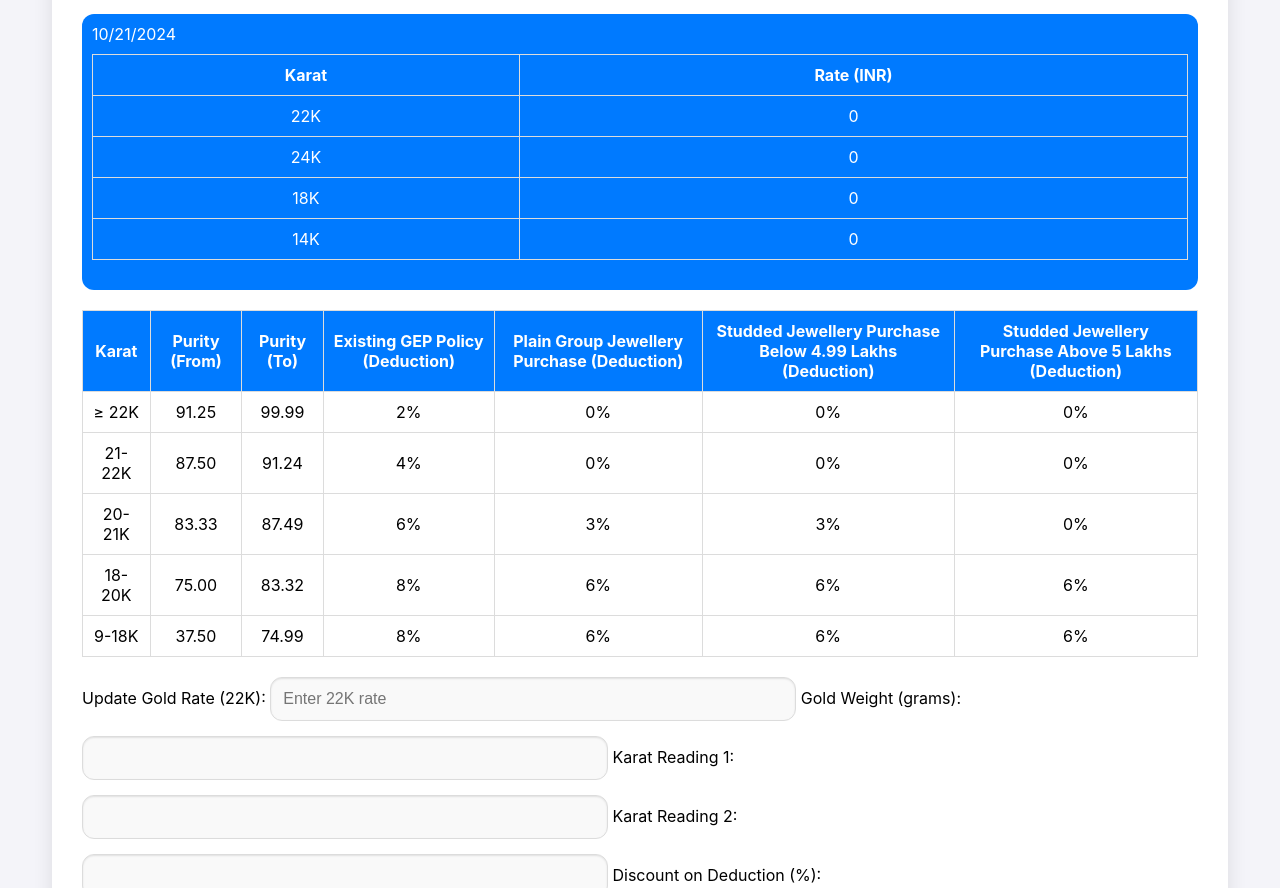
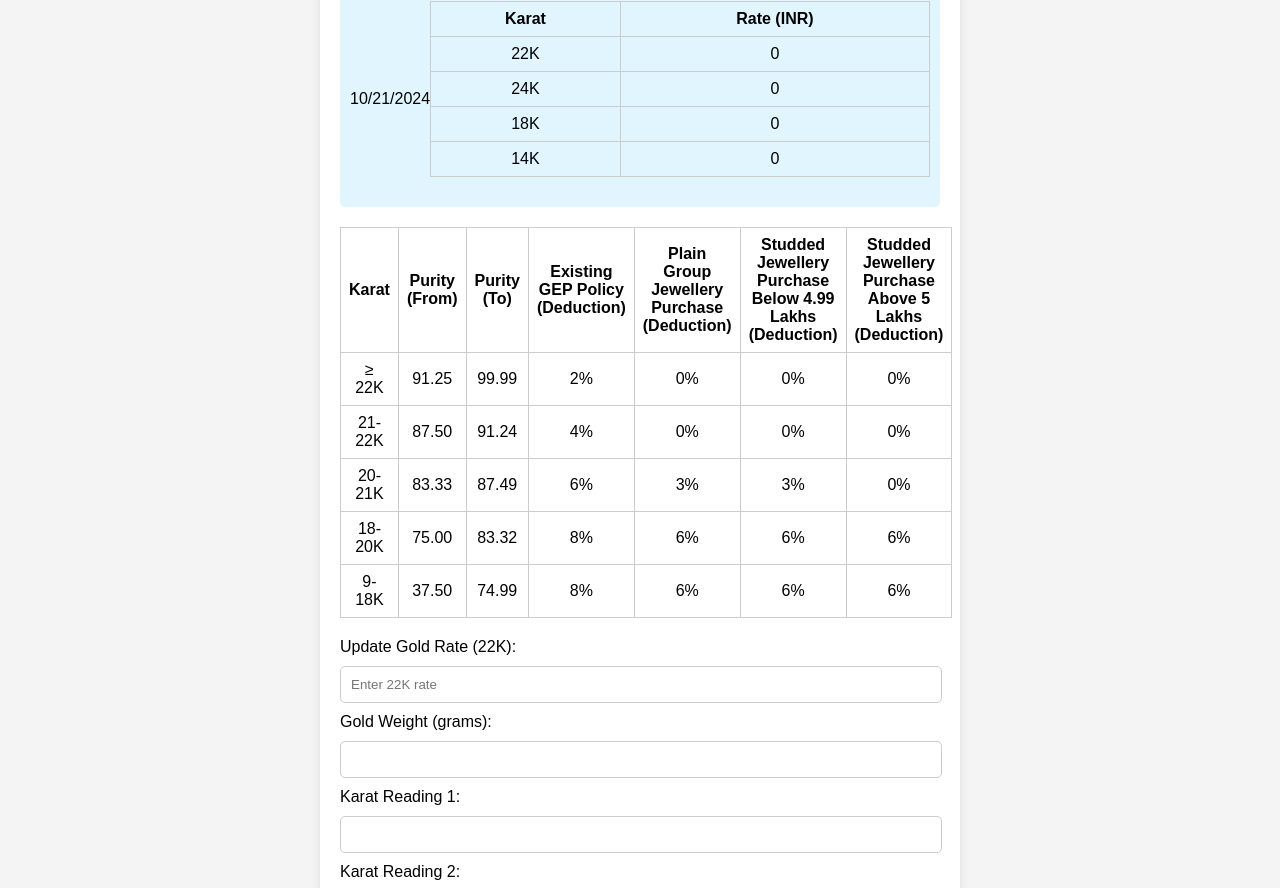
Before and after one commit to PrabhatKr0607/gep_calculator, a plain HTML site: page index.html in a window 1280 px wide. Shown: the part 129-1017 px from the top of the page. Drawn offline with Linux system fonts and the light colour scheme.

Commit message:
Update 4

```diff
--- a/script.js
+++ b/script.js
@@ -41,10 +41,8 @@ document.addEventListener("DOMContentLoaded", () => {
         const karat2 = parseFloat(document.getElementById("karat2").value);
         const discountOnDeduction = parseFloat(document.getElementById("discountOnDeduction").value);
 
-        // Calculate average karat
+        // Calculate average karat and average purity
         const averageKarat = (karat1 + karat2) / 2;
-
-        // Calculate purity and deduction based on average karat
         let purity;
         let deduction;
 
@@ -76,11 +74,12 @@ document.addEventListener("DOMContentLoaded", () => {
         const result = document.getElementById("result");
         result.innerHTML = `
             <h3>Calculation Results:</h3>
-            <p>Purity Range: ${purity}</p>
-            <p>Total Value: ₹${totalValue.toFixed(2)}</p>
-            <p>Deduction: ₹${totalDeduction.toFixed(2)} (${deduction}%)</p>
-            <p>Discount on Deduction: ₹${discountValue.toFixed(2)} (${discountOnDeduction}%)</p>
-            <p><strong>Net Value: ₹${netValue.toFixed(2)}</strong></p>
+            <p><strong>Average Karatage:</strong> ${averageKarat.toFixed(2)} K</p>
+            <p><strong>Average Purity:</strong> ${purity}</p>
+            <p><strong>Total Value:</strong> ₹${totalValue.toFixed(2)}</p>
+            <p><strong>Deduction:</strong> ₹${totalDeduction.toFixed(2)} (${deduction}%)</p>
+            <p><strong>Discount on Deduction:</strong> ₹${discountValue.toFixed(2)} (${discountOnDeduction}%)</p>
+            <p><strong>Net Value:</strong> ₹${netValue.toFixed(2)}</p>
         `;
         result.style.opacity = 1; // Show result
     });
--- a/styles.css
+++ b/styles.css
@@ -1,145 +1,80 @@
-/* Base Styling */
 body {
-    font-family: -apple-system, BlinkMacSystemFont, 'Segoe UI', Roboto, 'Helvetica Neue', Arial, sans-serif;
-    background-color: #f4f4f9;
+    font-family: Arial, sans-serif;
     margin: 0;
-    padding: 20px;
+    padding: 0;
+    background-color: #f4f4f4;
 }
 
 .container {
-    max-width: 90%;
-    margin: 0 auto;
-    background-color: #fff;
-    padding: 30px; /* Increased padding for better spacing */
-    border-radius: 20px;
-    box-shadow: 0px 4px 20px rgba(0, 0, 0, 0.1);
+    width: 90%;
+    max-width: 600px;
+    margin: 20px auto;
+    background: #fff;
+    padding: 20px;
+    border-radius: 10px;
+    box-shadow: 0 0 10px rgba(0,0,0,0.1);
 }
 
 h1 {
     text-align: center;
-    font-size: 28px;
-    margin-bottom: 20px;
     color: #333;
-    padding: 10px; /* Added padding to the heading */
-    border-radius: 10px;
-    background-color: #e0f7fa; /* Light background to highlight the heading */
-    animation: fadeIn 0.5s; /* Added animation */
 }
 
-@keyframes fadeIn {
-    from { opacity: 0; }
-    to { opacity: 1; }
+.top-bar {
+    display: flex;
+    justify-content: space-between;
+    align-items: center;
+    padding: 10px;
+    background-color: #e1f5fe;
+    border-radius: 5px;
+    margin-bottom: 20px;
 }
 
-input {
-    width: 100%; /* Full width */
-    max-width: 500px; /* Increased maximum width for the input field */
-    padding: 12px;
-    font-size: 16px;
-    margin-bottom: 15px;
-    border: 1px solid #dcdcdc;
-    border-radius: 12px;
-    box-shadow: inset 0 1px 2px rgba(0, 0, 0, 0.1);
-    background-color: #f9f9f9;
-    transition: border-color 0.3s ease, transform 0.2s;
-}
-
-input:focus {
-    outline: none;
-    border-color: #007aff;
-    transform: scale(1.01);
-}
-
-button {
-    width: 100%;
-    padding: 15px;
-    background-color: #007aff;
-    color: white;
-    border: none;
-    border-radius: 12px;
-    font-size: 18px;
-    cursor: pointer;
-    margin-top: 10px;
-    transition: background-color 0.3s ease, transform 0.2s;
-}
-
-button:hover {
-    background-color: #0051a8;
-    transform: scale(1.02);
-}
-
-.result {
-    margin-top: 30px;
-    background-color: #f7f7f7;
-    padding: 20px;
-    border-radius: 12px;
-    box-shadow: 0px 2px 10px rgba(0, 0, 0, 0.1);
-    opacity: 0;
-    transform: translateY(10px);
-    transition: opacity 0.3s ease, transform 0.3s ease;
-}
-
-/* Top Bar */
-.top-bar {
-    display: flex;
-    flex-direction: column;
-    align-items: flex-start;
-    margin-bottom: 20px;
-    padding: 10px;
-    background-color: #007aff;
-    color: white;
-    border-radius: 12px;
-}
-
-#currentDate {
-    font-size: 16px;
-    margin-bottom: 10px;
-}
-
-/* Gold Rate Table */
-.gold-rate-table {
+.gold-rate-table, .deduction-table {
     width: 100%;
     border-collapse: collapse;
     margin-bottom: 20px;
 }
 
-.gold-rate-table th,
-.gold-rate-table td {
-    padding: 10px;
+.gold-rate-table th, .deduction-table th,
+.gold-rate-table td, .deduction-table td {
+    border: 1px solid #ccc;
+    padding: 8px;
     text-align: center;
-    border: 1px solid #dcdcdc;
 }
 
-.gold-rate-table th {
-    background-color: #007aff;
-    color: white;
+.result {
+    margin-top: 20px;
+    opacity: 0;
+    transition: opacity 0.5s;
 }
 
-/* Deductions and Discounts Table */
-.deduction-table {
-    width: 100%;
-    border-collapse: collapse;
-    margin-bottom: 20px;
-}
-
-.deduction-table th,
-.deduction-table td {
-    padding: 10px;
-    text-align: center;
-    border: 1px solid #dcdcdc;
-}
-
-.deduction-table th {
-    background-color: #007aff;
-    color: white;
-}
-
-/* Footer Styling */
-.footer {
+footer {
     text-align: center;
     margin-top: 20px;
     font-size: 14px;
-    color: #555;
+}
+
+input {
+    width: calc(100% - 20px);
+    padding: 10px;
+    margin: 10px 0;
+    border: 1px solid #ccc;
+    border-radius: 5px;
+}
+
+button {
+    width: 100%;
+    padding: 10px;
+    background-color: #0288d1;
+    color: white;
+    border: none;
+    border-radius: 5px;
+    cursor: pointer;
+}
+
+button:hover {
+    background-color: #0277bd;
 }
 
 /* Heart Animation */
```
